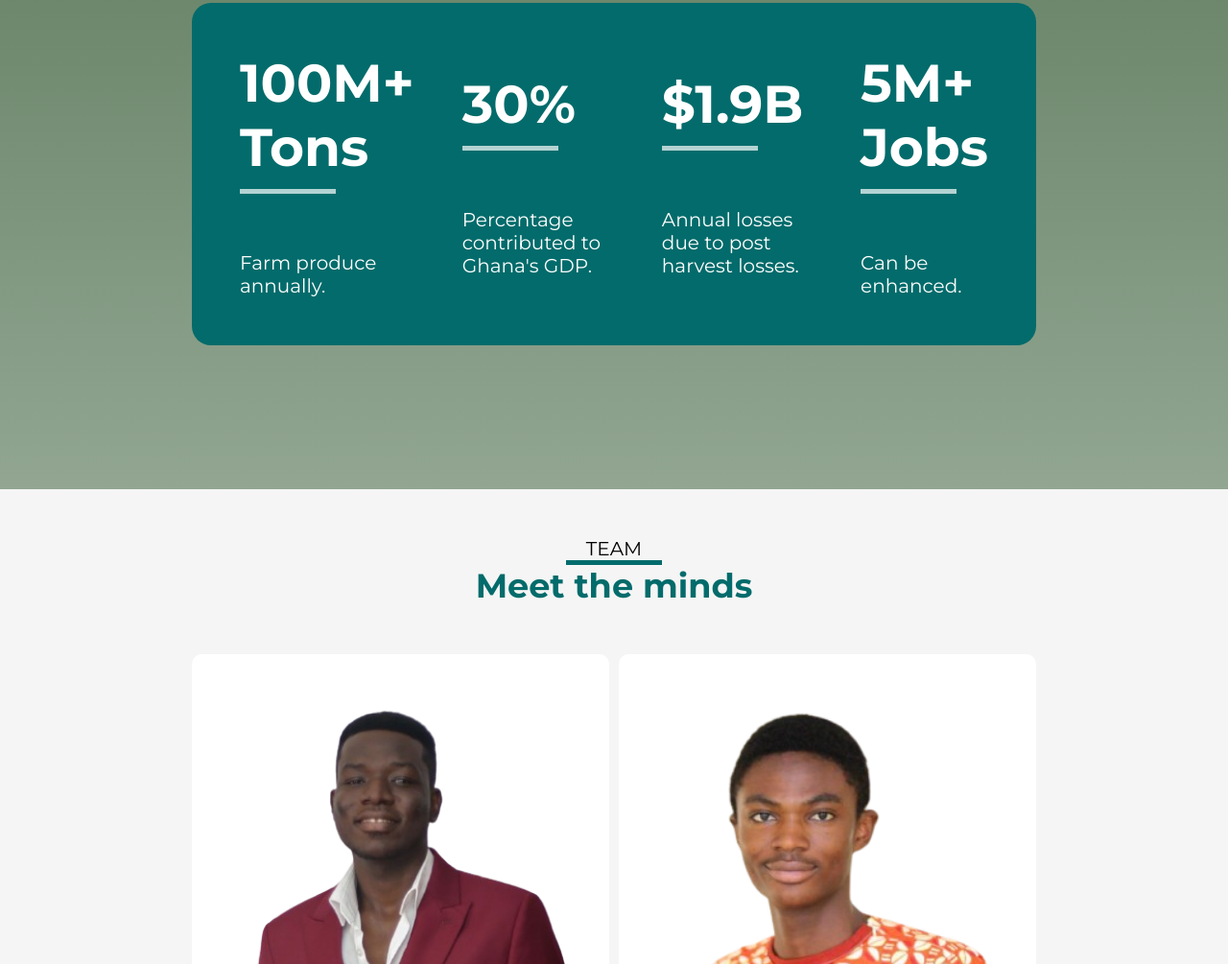
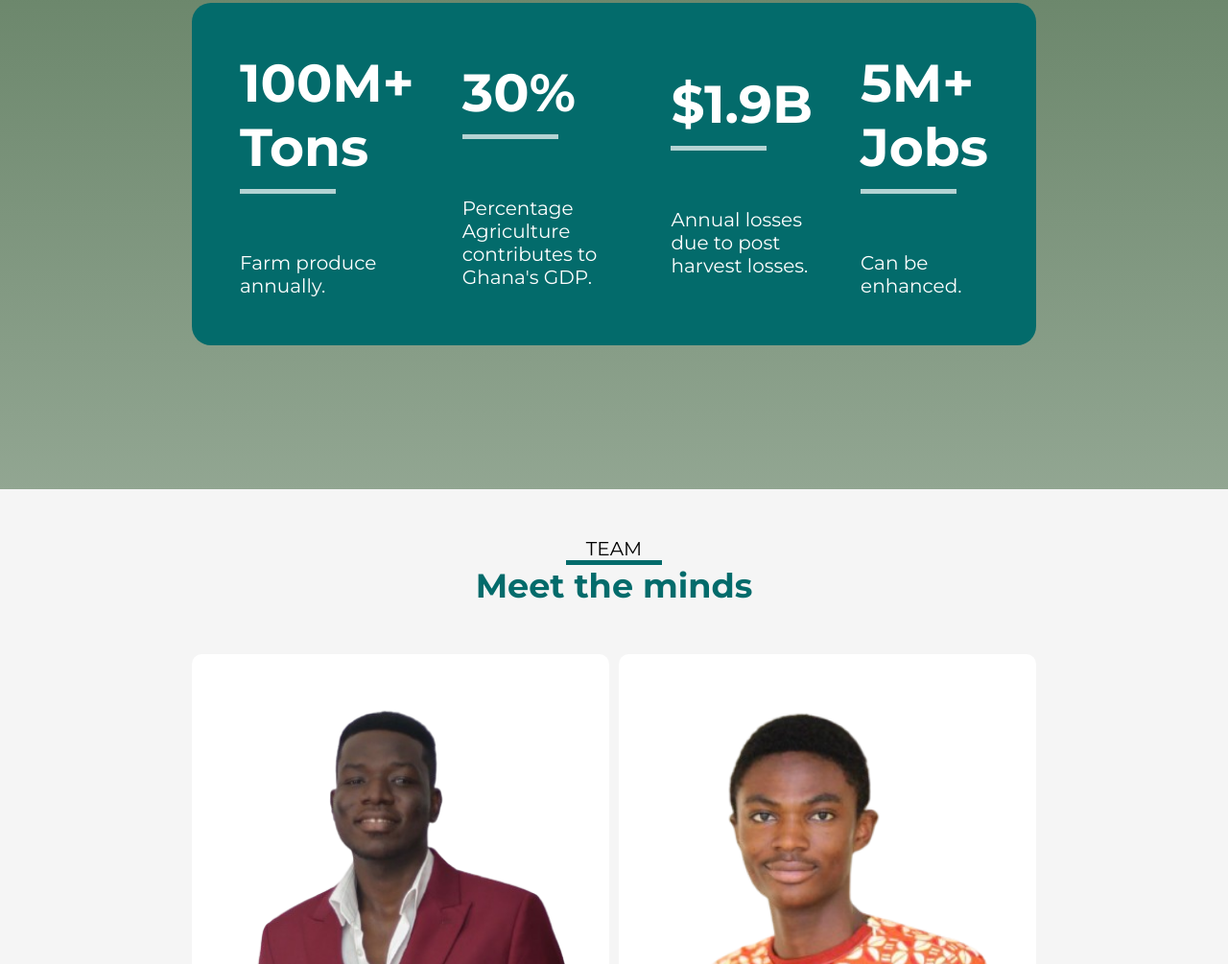
Before and after one commit to pyfiadonkor1/farmconnect, a plain HTML site: page about.html in a window 1280 px wide. Shown: the part 1423-2428 px from the top of the page at 96% size. Drawn offline with Linux system fonts and the light colour scheme.

Commit message:
Correction

```diff
--- a/about.html
+++ b/about.html
@@ -47,7 +47,7 @@
             <div class="fact">
                 <h2>30%</h2>
                 <span></span>
-                <p>Percentage contributed to Ghana's GDP.</p>
+                <p>Percentage Agriculture contributes to Ghana's GDP.</p>
             </div>
             <div class="fact">
                 <h2>$1.9B</h2>
```
